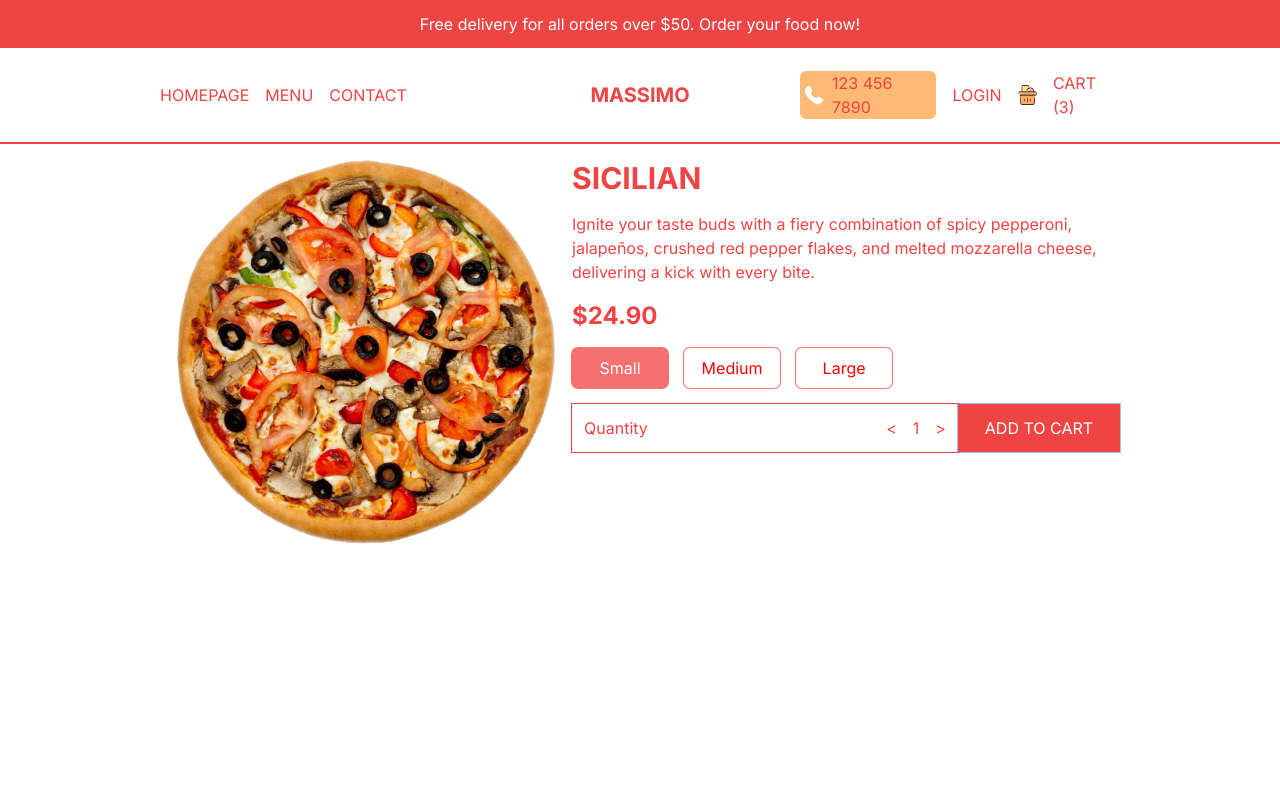
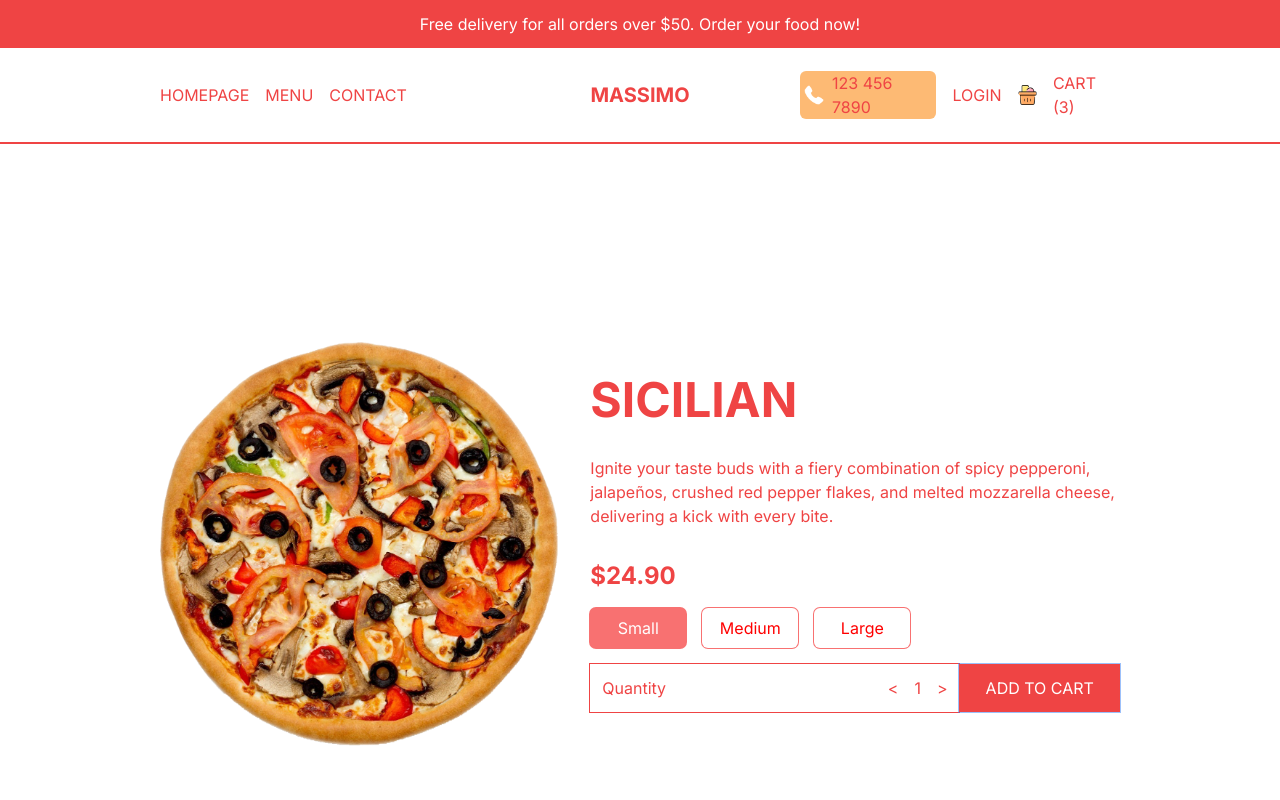
Before and after one commit to echi7/food-delivery, a Next.js app: page /product/1 in a window 1280 px wide. Shown: the top 800 px of the page. Built offline with nearby package versions, Linux system fonts and the light colour scheme.

Commit message:
some styling for the change in screen size

```diff
--- a/src/app/product/[id]/page.tsx
+++ b/src/app/product/[id]/page.tsx
@@ -5,10 +5,10 @@
 
 const SingleProductPage = () => {
     return (
-        <div className="p-4 lg:px-20 xl:px-40 h-screen flex flex-col justify-around text-red-500 md:flex-row">
+        <div className="p-4 lg:px-20 xl:px-40 h-screen flex flex-col justify-around text-red-500 md:flex-row md:gap-8 md: items-center">
             {/* IMAGE CONTAINER */}
             {singleProduct.img && (
-                <div className="relative w-full h-1/2">
+                <div className="relative w-full h-1/2 md:h-[70%]">
                     <Image
                         src={singleProduct.img}
                         alt=""
@@ -18,8 +18,8 @@
                 </div>
             )}
             {/* TEXT CONTAINER */}
-            <div className="h-1/2 flex flex-col gap-4">
-                <h1 className="text-3xl font-bold uppercase">{singleProduct.title}</h1>
+            <div className="h-1/2 flex flex-col gap-4 md:h-[70%] md:justify-center md:gap-6 xl:gap-8">
+                <h1 className="text-3xl font-bold uppercase xl:text-5xl">{singleProduct.title}</h1>
                 <p>{singleProduct.desc}</p>
                 <Price price={singleProduct.price} id={singleProduct.id} options={singleProduct.options}/>
             </div>
```
